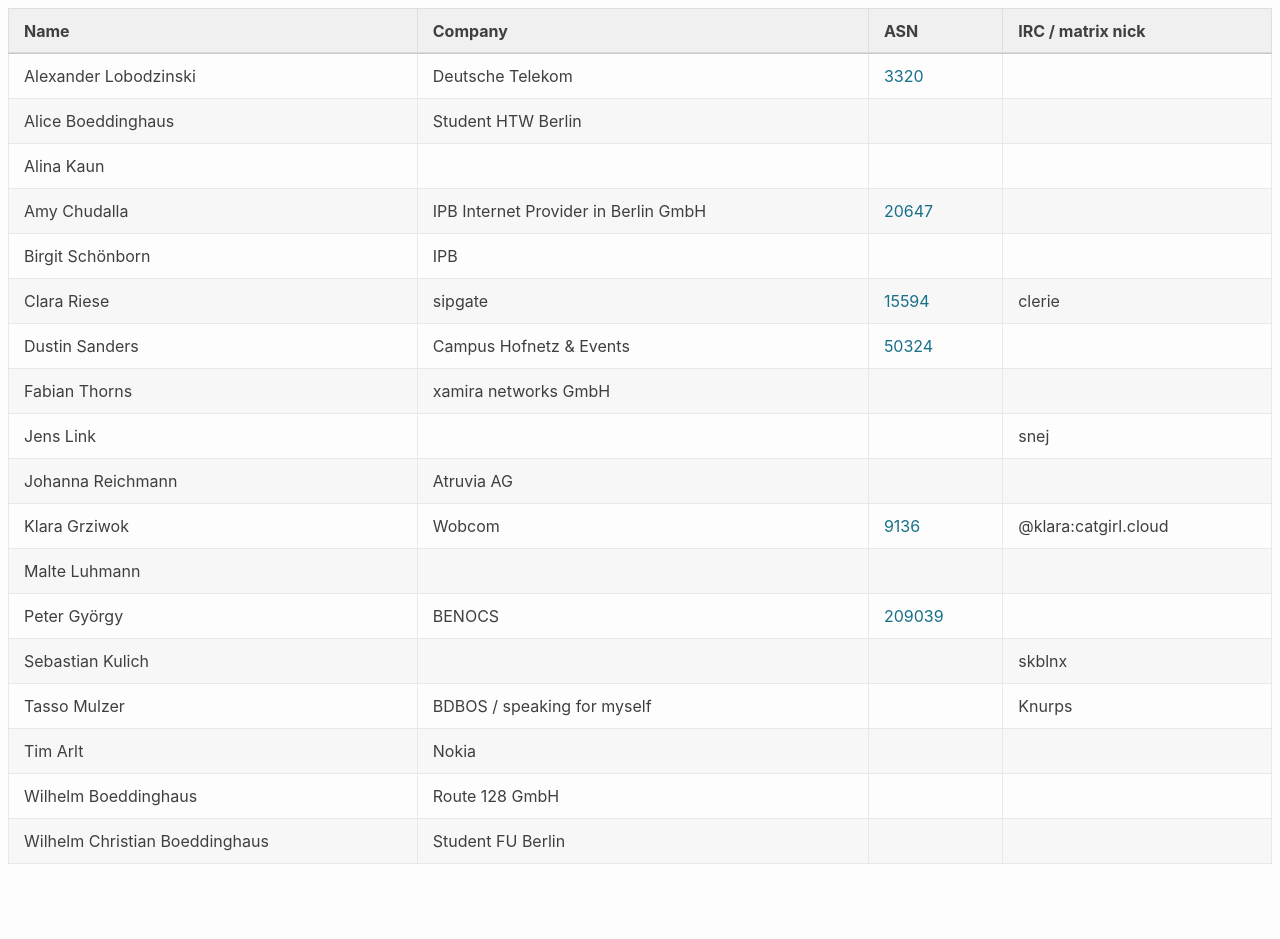
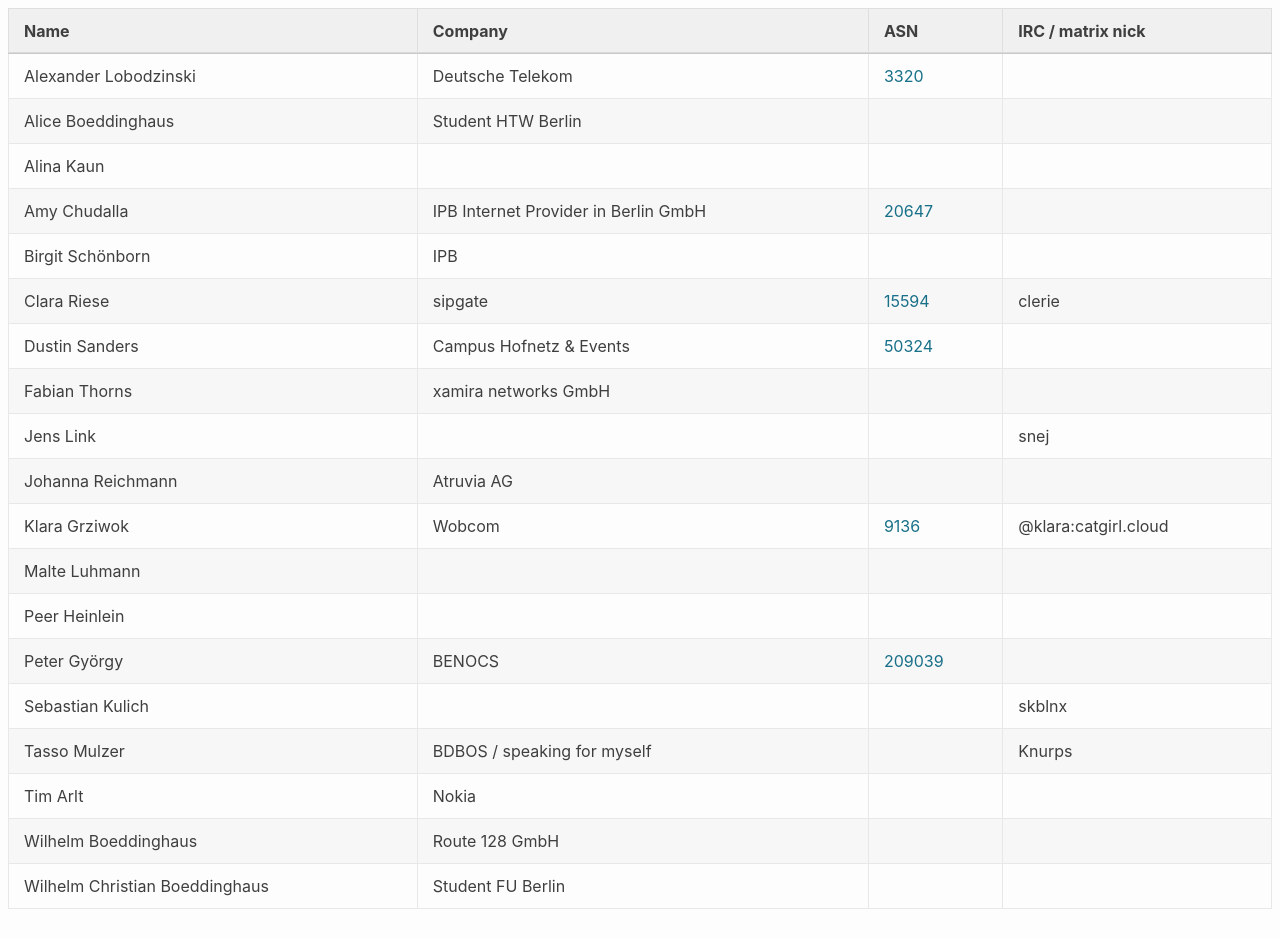
Before and after one commit to denog/pretix-attendeelist, a Jekyll site: the page built from denogmeetup25-03/index.markdown, in a window 1280 px wide and 939 px high. Built offline with Jekyll 4.4.1, drawn with Linux system fonts in a browser that asks for light colours.

Commit message:
Latest data: Wed Feb 19 07:10:42 UTC 2025

```diff
--- a/_data/attendees_denogmeetup25-03.json
+++ b/_data/attendees_denogmeetup25-03.json
@@ -72,6 +72,12 @@
     "asn": null
   },
   {
+    "name": "Peer Heinlein",
+    "company": null,
+    "irc": null,
+    "asn": null
+  },
+  {
     "name": "Peter György",
     "company": "BENOCS",
     "irc": null,
```
